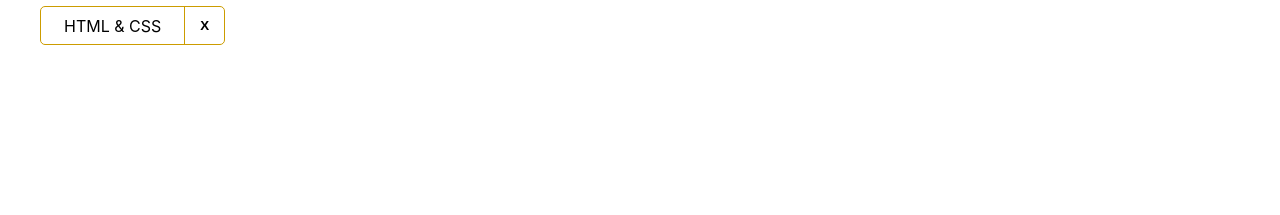
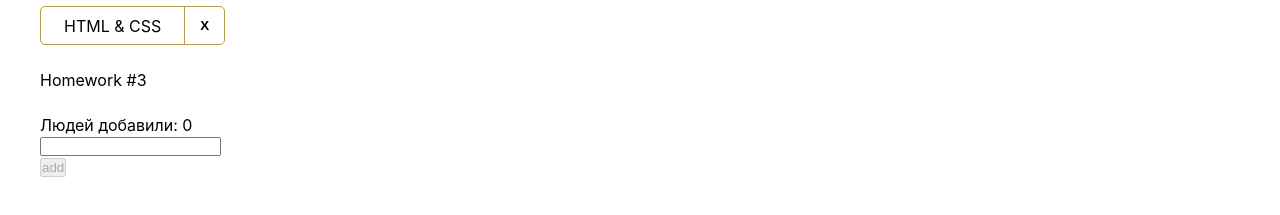
Before and after one commit to ValeriaBog/homeTasks, a React (Create React App) app: page /#/ in a window 1280 px wide. Shown: the part 511-726 px from the top of the page. Built offline with nearby package versions, Linux system fonts and the light colour scheme.

Commit message:
done task H3

```diff
--- a/src/s1-main/App.tsx
+++ b/src/s1-main/App.tsx
@@ -2,6 +2,7 @@ import React from 'react'
 import s from './App.module.css'
 import HW1 from '../s2-homeworks/hw01/HW1'
 import HW2 from "../s2-homeworks/hw02/HW2";
+import HW3 from "../s2-homeworks/hw03/HW3";
 
 function App() {
     return (
@@ -9,7 +10,7 @@ function App() {
             <HW1/>
             {/*раскомментировать по ходу выполнения*/}
             <HW2/>
-            {/*<HW3/>*/}
+            <HW3/>
             {/*<HW4/>*/}
 
             {/*при выполнении дз 5 и более - закомментировать здесь дз 1-4, так как они есть внутри дз 5*/}
--- a/src/s2-homeworks/hw03/Greeting.module.css
+++ b/src/s2-homeworks/hw03/Greeting.module.css
@@ -5,15 +5,18 @@
 }
 
 .error {
+    color: red;
 }
 
 .input {
 }
 
 .input:focus {
+
 }
 
-.errorInput {
+.errorInput{
+    border: 1px solid red;
 }
 
 .button {
--- a/src/s2-homeworks/hw03/Greeting.tsx
+++ b/src/s2-homeworks/hw03/Greeting.tsx
@@ -1,15 +1,15 @@
-import React, {ChangeEvent, KeyboardEvent} from 'react'
+import React, {ChangeEvent} from 'react'
 import s from './Greeting.module.css'
 
 type GreetingPropsType = {
-    name: any // need to fix any
-    setNameCallback: any // need to fix any
-    addUser: any // need to fix any
-    onBlur: any // need to fix any
-    onEnter: any // need to fix any
-    error: any // need to fix any
-    totalUsers: any // need to fix any
-    lastUserName?: any // need to fix any
+    name: string // need to fix any
+    setNameCallback: (event: ChangeEvent<HTMLInputElement>)=>void // need to fix any
+    addUser: ()=>void // need to fix any
+    onBlur: ()=>void // need to fix any
+    onEnter: (e: React.KeyboardEvent<HTMLInputElement>)=>void // need to fix any
+    error: string // need to fix any
+    totalUsers: number // need to fix any
+    lastUserName?: string | boolean // need to fix any
 }
 
 // презентационная компонента (для верстальщика)
@@ -25,7 +25,7 @@ const Greeting: React.FC<GreetingPropsType> = (
         lastUserName,
     } // деструктуризация пропсов
 ) => {
-    const inputClass = s.errorInput // need to fix with (?:)
+    const inputClass = error=='Ошибка! Введите имя!'?s.errorInput: undefined // need to fix with (?:)
 
     return (
         <div id={'hw3-form'} className={s.greetingForm}>
--- a/src/s2-homeworks/hw03/GreetingContainer.tsx
+++ b/src/s2-homeworks/hw03/GreetingContainer.tsx
@@ -1,20 +1,37 @@
-import React, { ChangeEvent, KeyboardEvent, useState } from 'react'
+import React, { ChangeEvent,useState } from 'react'
 import Greeting from './Greeting'
 import { UserType } from './HW3'
 
 type GreetingContainerPropsType = {
-    users: any // need to fix any
-    addUserCallback: any // need to fix any
+    users: Array<UserType> // need to fix any
+    addUserCallback: (name: string)=>void // need to fix any
 }
 
-export const pureAddUser = (name: any, setError: any, setName: any, addUserCallback: any) => {
+export const pureAddUser = (name: string,
+                            setError: (a: string)=>void ,
+                            setName: (a: string)=>void,
+                            addUserCallback: (name: string)=>void) => {
+
+    if(name.trim()===''){
+        setError('Ошибка! Введите имя!')
+    }else{
+        addUserCallback(name)
+        setName('')
+
+    }
+
+
     // если имя пустое - показать ошибку, иначе - добавить юзера и очистить инпут
 }
 
-export const pureOnBlur = (name: any, setError: any) => { // если имя пустое - показать ошибку
+export const pureOnBlur = (name: string, setError: (e: string)=> void ) => {
+
+    name.trim()===''&&setError('Ошибка! Введите имя!')
+    // если имя пустое - показать ошибку
 }
 
-export const pureOnEnter = (e: any, addUser: any) => { // если нажата кнопка Enter - добавить
+export const pureOnEnter = (e: React.KeyboardEvent<HTMLInputElement>, addUser: ()=> void) => { // если нажата кнопка Enter - добавить
+    e.key==='Enter'&&addUser()
 }
 
 // более простой и понятный для новичков
@@ -26,11 +43,11 @@ const GreetingContainer: React.FC<GreetingContainerPropsType> = ({
     addUserCallback,
 }) => {
     // деструктуризация пропсов
-    const [name, setName] = useState<any>('') // need to fix any
-    const [error, setError] = useState<any>('') // need to fix any
+    const [name, setName] = useState<string>('') // need to fix any
+    const [error, setError] = useState<string>('') // need to fix any
 
-    const setNameCallback = (e: any) => { // need to fix any
-        setName('some name') // need to fix
+    const setNameCallback = (e: ChangeEvent<HTMLInputElement>) => { // need to fix any
+        setName(e.currentTarget.value) // need to fix
 
         error && setError('')
     }
@@ -42,18 +59,18 @@ const GreetingContainer: React.FC<GreetingContainerPropsType> = ({
         pureOnBlur(name, setError)
     }
 
-    const onEnter = (e: any) => {
+    const onEnter = (e: React.KeyboardEvent<HTMLInputElement>) => {
         pureOnEnter(e, addUser)
     }
 
-    const totalUsers = 0 // need to fix
-    const lastUserName = 'some name' // need to fix
+    let totalUsers = users.length // need to fix
+    let lastUserName = totalUsers>0&&users.slice(-1)[0].name // need to fix
 
     return (
         <Greeting
             name={name}
             setNameCallback={setNameCallback}
-            addUser={addUser}
+            addUser={addUser} //от onClick - button
             onBlur={onBlur}
             onEnter={onEnter}
             error={error}
--- a/src/s2-homeworks/hw03/HW3.tsx
+++ b/src/s2-homeworks/hw03/HW3.tsx
@@ -1,4 +1,4 @@
-import React, { useState } from 'react'
+import React, {useState} from 'react'
 import { v1 } from 'uuid'
 import s2 from '../../s1-main/App.module.css'
 import GreetingContainer from './GreetingContainer'
@@ -19,20 +19,24 @@ import GreetingContainer from './GreetingContainer'
 
 // types
 export type UserType = {
-    _id: any // need to fix any
-    name: any // need to fix any
+    _id: string // need to fix any
+    name: string // need to fix any
 }
+// Dispatch<SetStateAction<UserType[]>>
+export const pureAddUserCallback = (name: string,
+                                    setUsers: (a:UserType[])=>void,
+                                    users: Array<UserType>) => {
+    // need to fix any
+    const user = { _id: v1(), name: name}// need to fix
 
-export const pureAddUserCallback = (name: any, setUsers: any, users: any) => { // need to fix any
-    const user = { // need to fix
-    }
     setUsers([...users, user])
+
 }
 
 const HW3 = () => {
-    const [users, setUsers] = useState<any>([]) // need to fix any
+    const [users, setUsers] = useState<Array<UserType>>([]) // need to fix any
 
-    const addUserCallback = (name: any) => { // need to fix any
+    const addUserCallback = (name: string) => { // need to fix any
         pureAddUserCallback(name, setUsers, users)
     }
 
--- a/src/s2-homeworks/hw13/HW13.tsx
+++ b/src/s2-homeworks/hw13/HW13.tsx
@@ -24,7 +24,7 @@ const HW13 = () => {
         const url =
             x === null
                 ? 'https://xxxxxx.ccc' // имитация запроса на не корректный адрес
-                : 'https://incubator-personal-page-back.herokuapp.com/api/3.0/homework/test'
+                : 'https://samurai.it-incubator.io/api/3.0/homework/test'
 
         setCode('')
         setImage('')
--- a/src/s2-homeworks/hw14/HW14.tsx
+++ b/src/s2-homeworks/hw14/HW14.tsx
@@ -16,7 +16,7 @@ import {useSearchParams} from 'react-router-dom'
 const getTechs = (find: string) => {
     return axios
         .get<{ techs: string[] }>(
-            'https://incubator-personal-page-back.herokuapp.com/api/3.0/homework/test2',
+            'https://samurai.it-incubator.io/api/3.0/homework/test2',
             {params: {find}}
         )
         .catch((e) => {
--- a/src/s2-homeworks/hw15/HW15.tsx
+++ b/src/s2-homeworks/hw15/HW15.tsx
@@ -30,7 +30,7 @@ type ParamsType = {
 const getTechs = (params: ParamsType) => {
     return axios
         .get<{ techs: TechType[], totalCount: number }>(
-            'https://incubator-personal-page-back.herokuapp.com/api/3.0/homework/test3',
+            'https://samurai.it-incubator.io/api/3.0/homework/test3',
             {params}
         )
         .catch((e) => {
```
